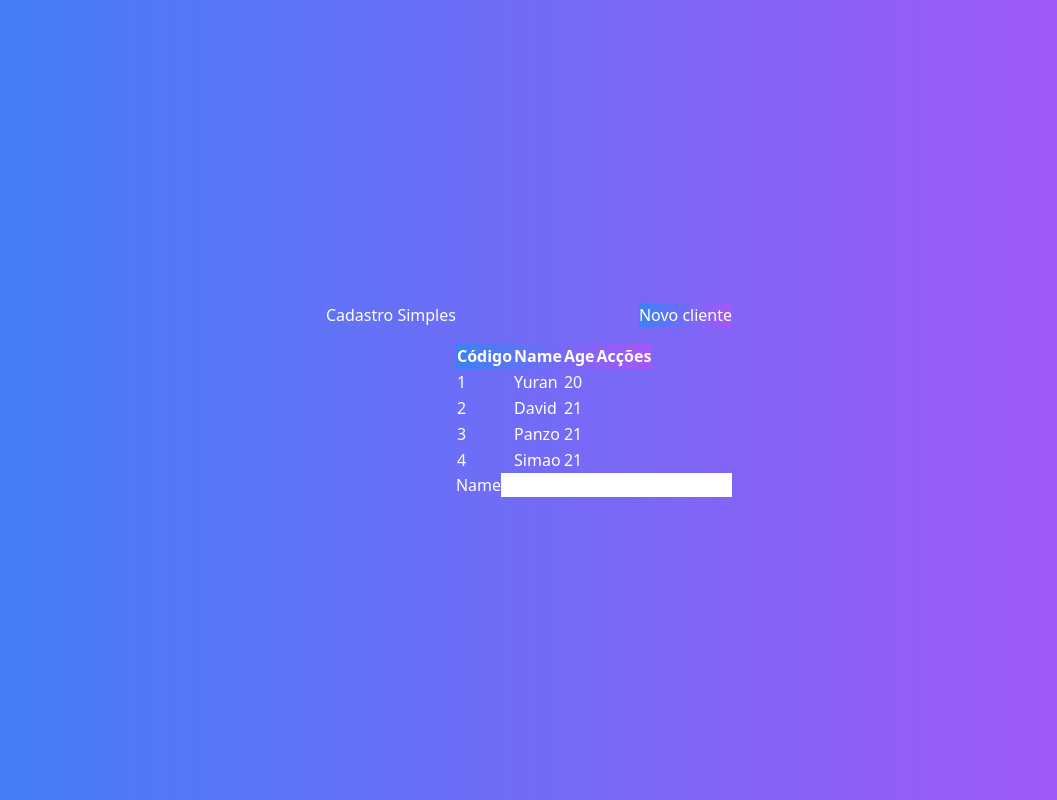
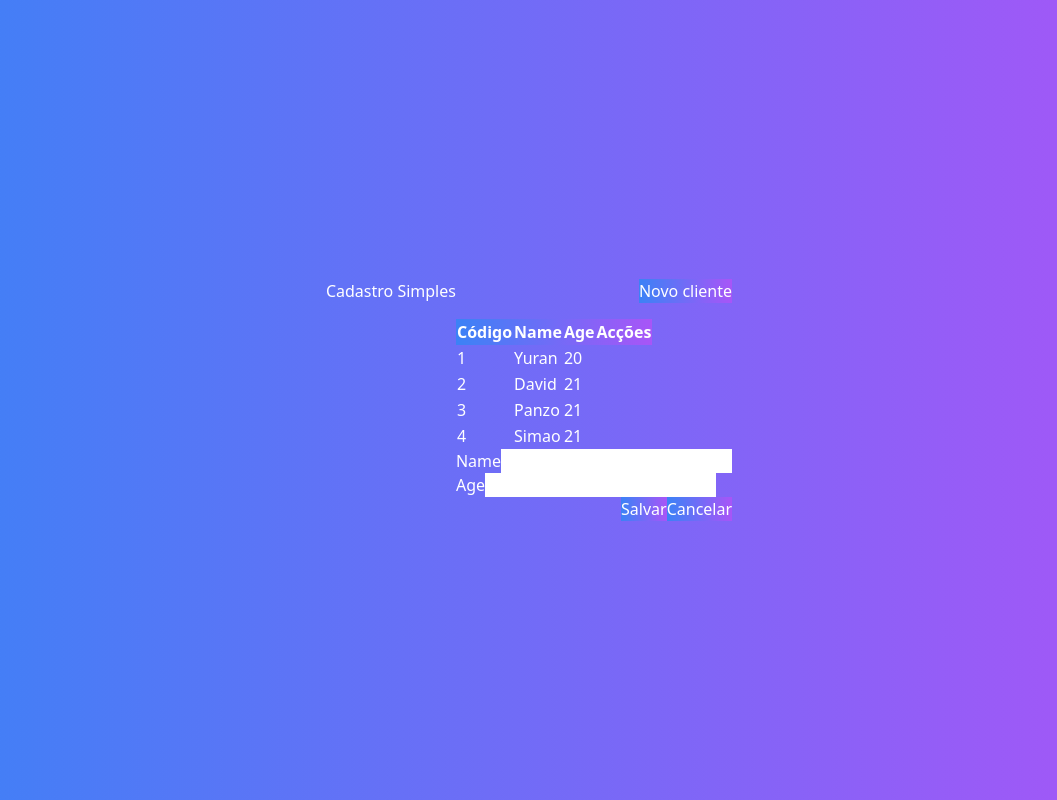
Before and after one commit to yuransimao/Next-crud, a Next.js app: page / in a window 1280 px wide. Shown: the whole page, without its empty margins (111-1168 px from the left). Built offline with nearby package versions, Linux system fonts and the light colour scheme.

Commit message:
update and adding button save and change

```diff
--- a/src/Components/Formulario/formulario.tsx
+++ b/src/Components/Formulario/formulario.tsx
@@ -1,12 +1,31 @@
+import Clients from "../../Core/Clients/Client"
 import Inputs from "./inputs"
+import Button from '../Button/button'
+import {useState} from "react"
 interface FormularioProps{
-
+    Clients?: Clients
 }
 
 export default function Formulario(props : FormularioProps){
+    const id = props.Clients?.id
+    const [name, setName] = useState( props.Clients?.name ?? '')
+    const [Age, setAge] = useState( props.Clients?.age ?? '')
     return(
         <div>
-        <Inputs text='Name' value='text' />
+        {id ? (<Inputs ClassName='mb-5' text='Codigo' value={id} somenteLeitura/> ):false}
+
+        <Inputs text='Name' ClassName='mb-5' value={name} valorMudou={setName} />
+        <Inputs text='Age' type='number' value={Age} valorMudou={setAge} />
+
+        <div className={'flex justify-end mt-3'}>
+
+            <Button cor='blue' ClassName='mr-2'>
+                {id ? 'Altera' : 'Salvar'}
+            </Button>
+            <Button cor='gray'>
+                Cancelar
+            </Button>
+        </div>
         </div>
     )
 }
--- a/src/Components/Formulario/inputs.tsx
+++ b/src/Components/Formulario/inputs.tsx
@@ -3,14 +3,18 @@ interface Inputprops{
     text: string
     value: any
     somenteLeitura?:boolean
+    ClassName?: string
+    valorMudou?: (value:any) => void
 }
 
 export default function Inputs(props : Inputprops){
     return(
-        <div className={`flex flex-col`}>
-            <label>{props.text}</label>
+        <div className={`flex flex-col ${props.ClassName}`}>
+
+            <label className='mb-2'>{props.text}</label>
             <input type={props.type ?? 'text'} value={props.value} readOnly={props.somenteLeitura}
-            className={'border border-purple-500 rounded-lg focus:outline-none'}
+            onChange={e => props.valorMudou(e.target.value)}
+            className={`border border-purple-500 rounded-lg focus:outline-none bg-gray-100 px-4 py-2 ${props.somenteLeitura ? ' ' : 'focus:bg-white'}`}
             />
         </div>
     )
```
